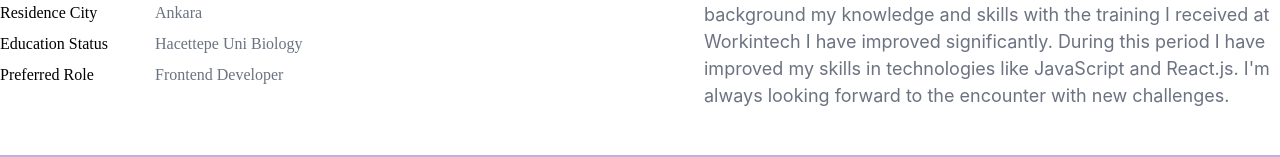
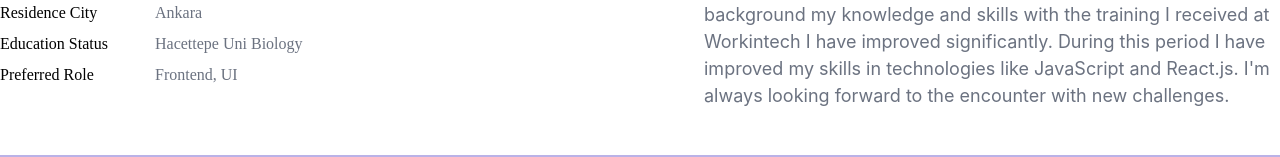
Before and after one commit to deniz244/web-sayfam, a React (Create React App) app: page / in a window 1280 px wide. Shown: the part 1063-1220 px from the top of the page. Built offline with nearby package versions, Linux system fonts and the light colour scheme.

Commit message:
profile küçük düzeltme

```diff
--- a/src/comps/Profile.js
+++ b/src/comps/Profile.js
@@ -27,7 +27,7 @@ export default function Profile() {
       setEgitimDurumu("Eğitim Durumu");
       setEgitim(<p>Ankara Hacettepe Ünv. Biyoloji Lisans</p>);
       setRol("Tercih Ettiği Rol");
-      setRolAciklama("Frontend Developer");
+      setRolAciklama("Frontend, UI");
       setHakkinda("Hakkında");
       setHakkindaAciklama(
         <p>
@@ -45,7 +45,7 @@ export default function Profile() {
       setEgitimDurumu("Education Status");
       setEgitim(<p>Hacettepe Uni Biology</p>);
       setRol("Preferred Role");
-      setRolAciklama("Frontend Developer");
+      setRolAciklama("Frontend, UI");
       setHakkinda("About Me");
       setHakkindaAciklama(
         <p>
```
